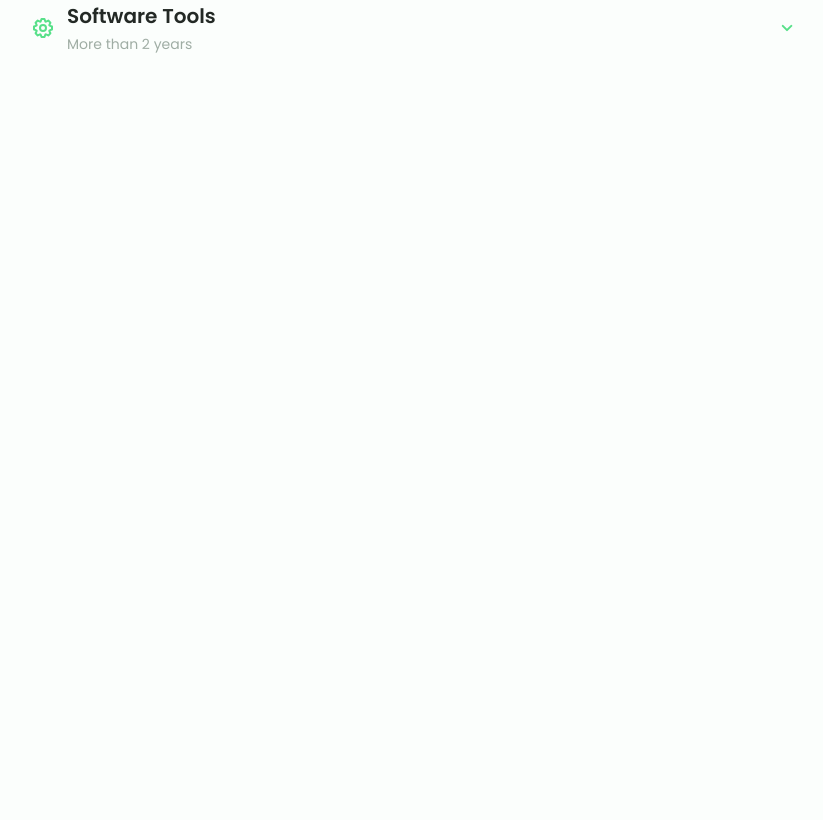
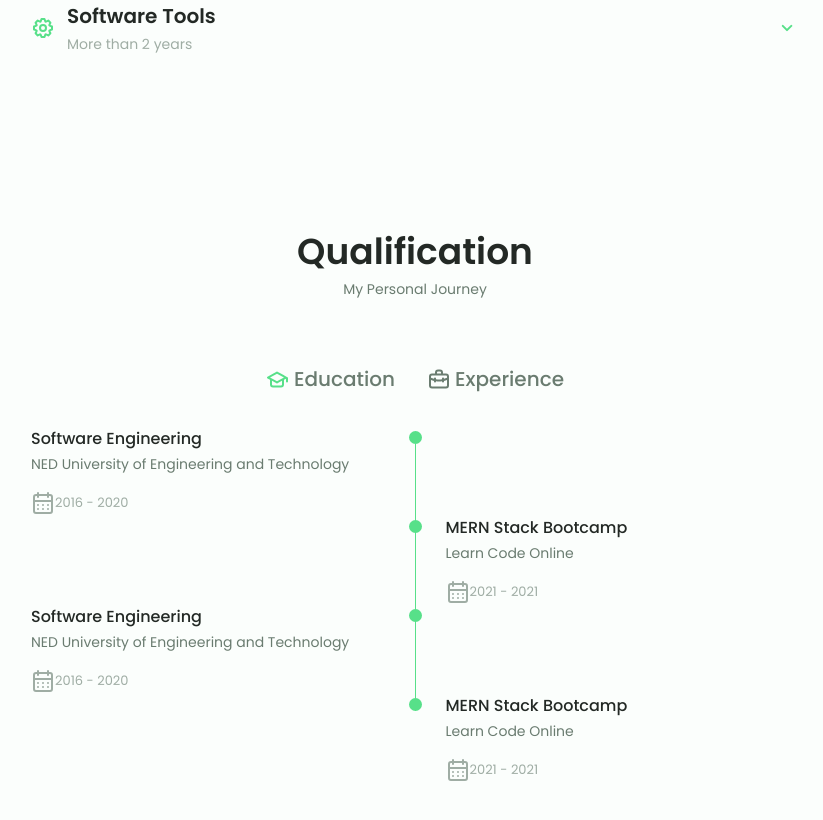
Before and after one commit to zaimeali/Portfolio-Zaime, a Next.js app: page /home in a window 1280 px wide. Shown: the part 2480-3300 px from the top of the page, without its empty margins (225-1048 px from the left). Before the commit the page ends 2608 px from the top, so only its background shows below. Built offline with nearby package versions, Linux system fonts and the light colour scheme.

Commit message:
Some work remaining

```diff
--- a/components/Header.tsx
+++ b/components/Header.tsx
@@ -64,7 +64,14 @@ export default function Header() {
             </li>
 
             <li className="nav__item">
-              <Link to="services" className="nav__link">
+              <Link
+                to="services"
+                className="nav__link"
+                smooth={true}
+                duration={100}
+                activeClass="active-link"
+                spy={true}
+              >
                 <UilBriefcaseAlt className="nav__icon" /> Services
               </Link>
             </li>
--- /dev/null
+++ b/components/QualificationDataEven.tsx
@@ -0,0 +1,39 @@
+import { UilCalendarAlt } from "@iconscout/react-unicons";
+
+interface PropsData {
+  title: string;
+  subtitle: string;
+  dateStart: string;
+  dateEnd?: string;
+  isLast: boolean;
+}
+
+const QualificationDataEven = ({
+  title,
+  subtitle,
+  dateStart,
+  dateEnd = "Present",
+  isLast,
+}: PropsData) => {
+  return (
+    <div className="qualification__data">
+      <div>
+        <h3 className="qualification__title">{title}</h3>
+
+        <span className="qualification__subtitle">{subtitle}</span>
+
+        <div className="qualification__calendar">
+          <UilCalendarAlt />
+          {dateStart} - {dateEnd}
+        </div>
+      </div>
+
+      <div>
+        <span className="qualification__rounder" />
+        {!isLast && <span className="qualification__line" />}
+      </div>
+    </div>
+  );
+};
+
+export default QualificationDataEven;
--- /dev/null
+++ b/components/QualificationDataOdd.tsx
@@ -0,0 +1,41 @@
+import { UilCalendarAlt } from "@iconscout/react-unicons";
+
+interface PropsData {
+  title: string;
+  subtitle: string;
+  dateStart: string;
+  dateEnd?: string;
+  isLast: boolean;
+}
+
+const QualificationDataOdd = ({
+  title,
+  subtitle,
+  dateStart,
+  dateEnd = "Present",
+  isLast,
+}: PropsData) => {
+  return (
+    <div className="qualification__data">
+      <div />
+
+      <div>
+        <span className="qualification__rounder" />
+        {!isLast && <span className="qualification__line" />}
+      </div>
+
+      <div>
+        <h3 className="qualification__title">{title}</h3>
+
+        <span className="qualification__subtitle">{subtitle}</span>
+
+        <div className="qualification__calendar">
+          <UilCalendarAlt />
+          {dateStart} - {dateEnd}
+        </div>
+      </div>
+    </div>
+  );
+};
+
+export default QualificationDataOdd;
--- /dev/null
+++ b/components/QualificationSection.tsx
@@ -0,0 +1,169 @@
+import { UilGraduationCap, UilBriefcaseAlt } from "@iconscout/react-unicons";
+import { useState } from "react";
+import QualificationDataEven from "./QualificationDataEven";
+import QualificationDataOdd from "./QualificationDataOdd";
+
+const QualificationSection = () => {
+  const [showEducation, setShowEducation] = useState(true);
+  const [showExperience, setShowExperience] = useState(false);
+
+  const education = [
+    {
+      title: "Software Engineering",
+      subtitle: "NED University of Engineering and Technology",
+      dateStart: "2016",
+      dateEnd: "2020",
+    },
+    {
+      title: "MERN Stack Bootcamp",
+      subtitle: "Learn Code Online",
+      dateStart: "2021",
+      dateEnd: "2021",
+    },
+    {
+      title: "Software Engineering",
+      subtitle: "NED University of Engineering and Technology",
+      dateStart: "2016",
+      dateEnd: "2020",
+    },
+    {
+      title: "MERN Stack Bootcamp",
+      subtitle: "Learn Code Online",
+      dateStart: "2021",
+      dateEnd: "2021",
+    },
+  ];
+
+  const experience = [
+    {
+      title: "Software Engineering",
+      subtitle: "NED University of Engineering and Technology",
+      dateStart: "2016",
+      dateEnd: "2020",
+    },
+    {
+      title: "MERN Stack Bootcamp",
+      subtitle: "Learn Code Online",
+      dateStart: "2021",
+      dateEnd: "2021",
+    },
+    {
+      title: "Software Engineering",
+      subtitle: "NED University of Engineering and Technology",
+      dateStart: "2016",
+      dateEnd: "2020",
+    },
+  ];
+
+  const displayJourney = () => {
+    if (showEducation) {
+      setShowEducation(false);
+      setShowExperience(true);
+    } else {
+      setShowExperience(false);
+      setShowEducation(true);
+    }
+  };
+
+  return (
+    <section className="qualification section pb-200" id="services">
+      <h2 className="section__title">Qualification</h2>
+      <span className="section__subtitle">My Personal Journey</span>
+
+      <div className="qualification__container container">
+        <div className="qualification__tabs">
+          <div
+            className="qualification__button button--flex cursor-pointer"
+            onClick={displayJourney}
+          >
+            <UilGraduationCap
+              className={`qualification__icon ${
+                showEducation && "qualification__active"
+              }`}
+            />
+            Education
+          </div>
+          <div
+            className="qualification__button button--flex cursor-pointer"
+            onClick={displayJourney}
+          >
+            <UilBriefcaseAlt
+              className={`qualification__icon ${
+                showExperience && "qualification__active"
+              }`}
+            />
+            Experience
+          </div>
+        </div>
+
+        <div className="qualification__sections">
+          {showEducation && (
+            <div
+              className={`qualification__content ${
+                showEducation && "qualification__active"
+              }`}
+            >
+              {education &&
+                education.map(
+                  ({ title, subtitle, dateStart, dateEnd }, index) =>
+                    index % 2 === 0 ? (
+                      <QualificationDataEven
+                        key={index}
+                        title={title}
+                        subtitle={subtitle}
+                        dateStart={dateStart}
+                        dateEnd={dateEnd}
+                        isLast={education.length - 1 === index}
+                      />
+                    ) : (
+                      <QualificationDataOdd
+                        key={index}
+                        title={title}
+                        subtitle={subtitle}
+                        dateStart={dateStart}
+                        dateEnd={dateEnd}
+                        isLast={education.length - 1 === index}
+                      />
+                    )
+                )}
+            </div>
+          )}
+
+          {showExperience && (
+            <div
+              className={`qualification__content ${
+                showExperience && "qualification__active"
+              }`}
+            >
+              {experience &&
+                experience.map(
+                  ({ title, subtitle, dateStart, dateEnd }, index) =>
+                    index % 2 === 0 ? (
+                      <QualificationDataEven
+                        key={index}
+                        title={title}
+                        subtitle={subtitle}
+                        dateStart={dateStart}
+                        dateEnd={dateEnd}
+                        isLast={experience.length - 1 === index}
+                      />
+                    ) : (
+                      <QualificationDataOdd
+                        key={index}
+                        title={title}
+                        subtitle={subtitle}
+                        dateStart={dateStart}
+                        dateEnd={dateEnd}
+                        isLast={experience.length - 1 === index}
+                      />
+                    )
+                )}
+            </div>
+          )}
+        </div>
+      </div>
+    </section>
+  );
+};
+
+export default QualificationSection;
--- a/components/SkillsSection.tsx
+++ b/components/SkillsSection.tsx
@@ -1,3 +1,5 @@
+import React from "react";
+
 import SkillData from "./SkillData";
 
 {/* prettier-ignore */}
@@ -7,7 +9,6 @@ import {
   UilServerNetwork,
   UilCog,
 } from "@iconscout/react-unicons";
-import React from "react";
 
 const SkillsSection = () => {
   const frontEnd = [
--- a/pages/home.tsx
+++ b/pages/home.tsx
@@ -6,6 +6,7 @@ import Header from "./../components/Header";
 import HomeContainer from "./../components/Home";
 import AboutSection from "../components/AboutSection";
 import SkillsSection from "../components/SkillsSection";
+import QualificationSection from "../components/QualificationSection";
 
 export default function Home() {
   useEffect(() => {
@@ -34,6 +35,8 @@ export default function Home() {
         <AboutSection />
 
         <SkillsSection />
+
+        <QualificationSection />
       </main>
     </div>
   );
--- a/styles/globals.css
+++ b/styles/globals.css
@@ -171,6 +171,10 @@ img {
 
 .cursor-pointer {
   cursor: pointer;
+}
+
+.pb-200 {
+  padding-bottom: 200px !important;
 }
 
 /*==================== LAYOUT ====================*/
@@ -401,6 +405,7 @@ img {
 .button--flex {
   display: inline-flex;
   align-items: center;
+  /* justify-content: center; */
 }
 
 .button--small {
@@ -585,6 +590,7 @@ img {
 }
 
 /*==================== QUALIFICATION ====================*/
+
 .qualification__tabs {
   display: flex;
   justify-content: space-evenly;
@@ -626,6 +632,8 @@ img {
 .qualification__calendar {
   font-size: var(--smaller-font-size);
   color: var(--text-color-light);
+  display: flex;
+  align-items: center;
 }
 
 .qualification__rounder {
```
Also changed, not shown: 1 other file (tests, documents, lock files or other folders).
